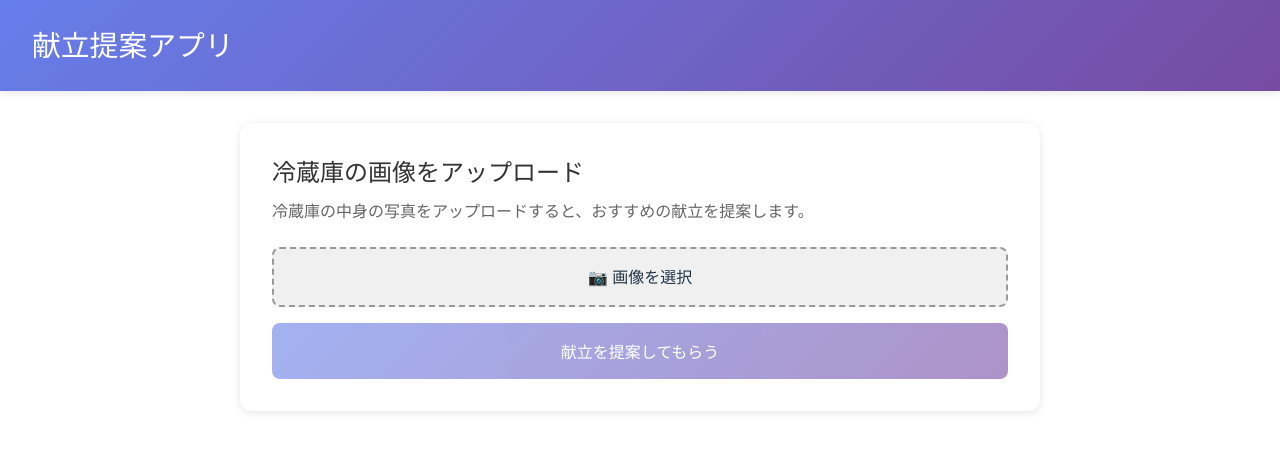
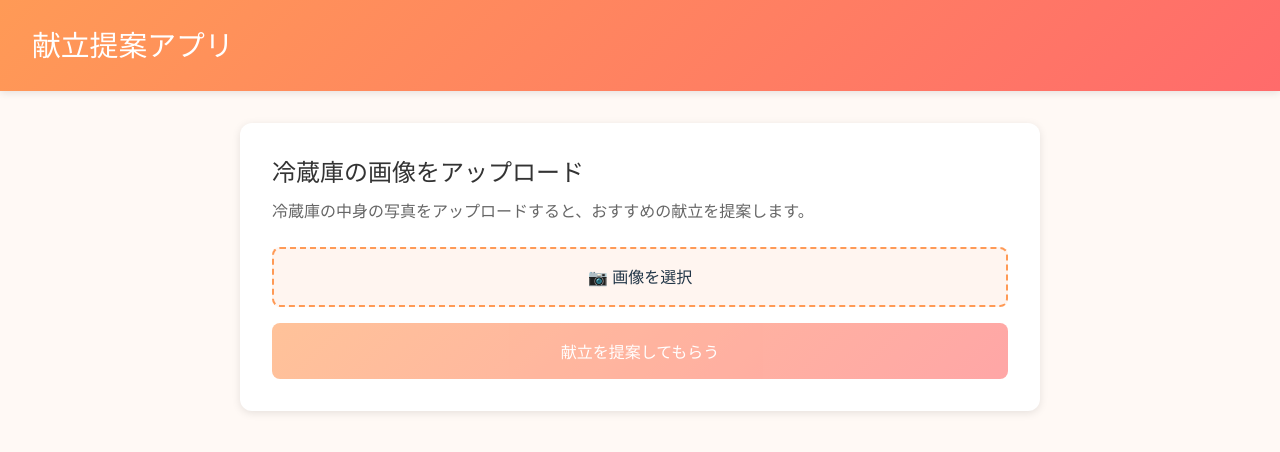
Before and after one commit to rnakamaru/recipeman, a Vue app: page / in a window 1280 px wide. Shown: the top 452 px of the page. Built offline with nearby package versions, Linux system fonts and the light colour scheme; the HTML template or start-up script is replaced by a standard one.

Commit message:
mod: 暖色系テーマに変更

```diff
--- a/src/App.vue
+++ b/src/App.vue
@@ -22,7 +22,7 @@
 
 header {
   padding: 1.5rem 2rem;
-  background: linear-gradient(135deg, #667eea 0%, #764ba2 100%);
+  background: linear-gradient(135deg, #ff9a56 0%, #ff6b6b 100%);
   color: white;
   box-shadow: 0 2px 8px rgba(0, 0, 0, 0.1);
 }
--- a/src/style.css
+++ b/src/style.css
@@ -38,7 +38,7 @@ button {
 }
 
 button:hover {
-  border-color: #646cff;
+  border-color: #ff9a56;
 }
 
 button:focus,
@@ -49,9 +49,9 @@ button:focus-visible {
 @media (prefers-color-scheme: light) {
   :root {
     color: #213547;
-    background-color: #ffffff;
+    background-color: #fff9f5;
   }
   button {
-    background-color: #f9f9f9;
+    background-color: #fff5f0;
   }
 }
--- a/src/views/UploadPage.vue
+++ b/src/views/UploadPage.vue
@@ -136,8 +136,8 @@ const handleUpload = async () => {
 .file-label {
   display: inline-block;
   padding: 1rem 2rem;
-  background: #f0f0f0;
-  border: 2px dashed #999;
+  background: #fff5f0;
+  border: 2px dashed #ff9a56;
   border-radius: 8px;
   cursor: pointer;
   transition: all 0.3s;
@@ -147,14 +147,14 @@ const handleUpload = async () => {
 }
 
 .file-label:hover {
-  background: #e8e8e8;
-  border-color: #667eea;
+  background: #ffe8db;
+  border-color: #ff7f3f;
 }
 
 .upload-button {
   width: 100%;
   padding: 1rem 2rem;
-  background: linear-gradient(135deg, #667eea 0%, #764ba2 100%);
+  background: linear-gradient(135deg, #ff9a56 0%, #ff6b6b 100%);
   color: white;
   border: none;
   border-radius: 8px;
@@ -185,8 +185,8 @@ const handleUpload = async () => {
   width: 50px;
   height: 50px;
   margin: 0 auto 1rem;
-  border: 4px solid #f3f3f3;
-  border-top: 4px solid #667eea;
+  border: 4px solid #ffe8db;
+  border-top: 4px solid #ff9a56;
   border-radius: 50%;
   animation: spin 1s linear infinite;
 }
@@ -210,12 +210,12 @@ const handleUpload = async () => {
 
 .meal-card {
   padding: 1.5rem;
-  background: #f9f9f9;
+  background: #fff9f5;
   border-radius: 8px;
 }
 
 .meal-card h3 {
-  color: #667eea;
+  color: #ff7f3f;
   font-size: 1.8rem;
   margin-bottom: 1rem;
 }
@@ -258,7 +258,7 @@ const handleUpload = async () => {
   }
 
   .meal-card {
-    background: #f9f9f9;
+    background: #fff9f5;
   }
 }
 </style>
```
